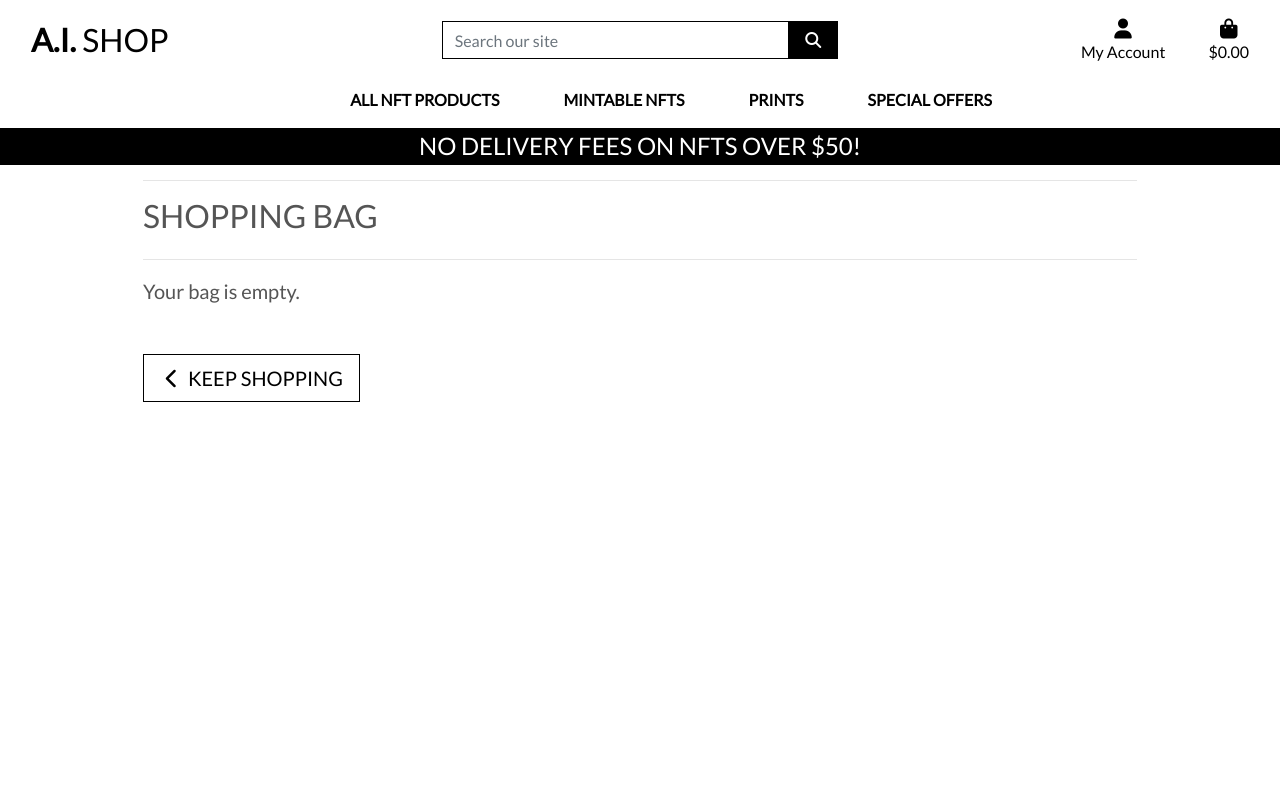
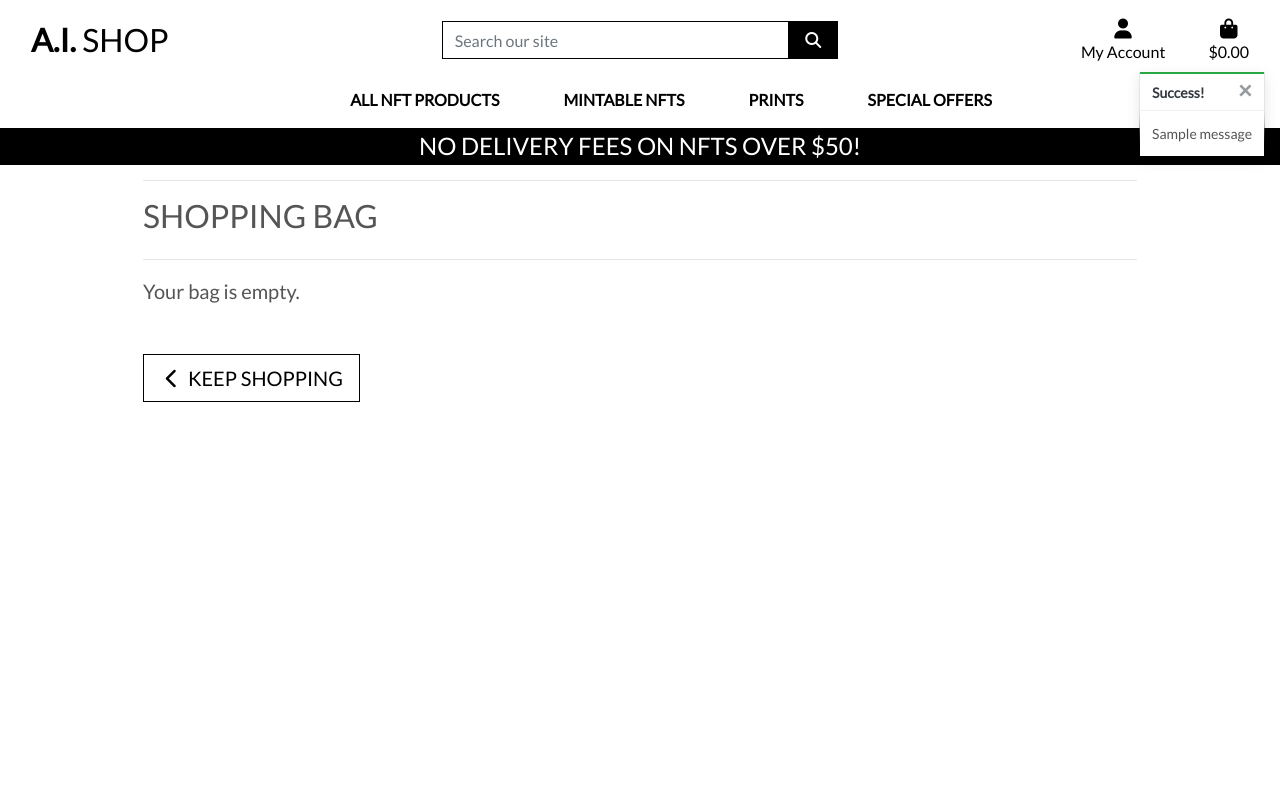
Before and after one commit to AlienatedSoftware/Forth_Mielstone_AI_shop, a Django app: page /bag/ in a window 1280 px wide. Run offline with Django 3.2, Linux system fonts and the light colour scheme; tables that the repository leaves empty hold one stand-in row (values such as "Sample post"); one stand-in notice (Sample message) is shown; some libraries are stand-ins or nearby versions.

Commit message:
Fixed removal button in bag & added toasts

```diff
--- a/AI_shop/settings.py
+++ b/AI_shop/settings.py
@@ -79,6 +79,8 @@ TEMPLATES = [
         },
     },
 ]
+
+MESSAGE_STORAGE = 'django.contrib.messages.storage.session.SessionStorage'
 
 AUTHENTICATION_BACKENDS = [
     # Needed to login by username in Django admin, regardless of `allauth`
--- a/bag/templates/bag/bag.html
+++ b/bag/templates/bag/bag.html
@@ -142,7 +142,9 @@
     // On click removal of item
     $('.remove-item').click(function(e) {
         var csrfToken = "{{ csrf_token }}";
-        var itemId = $(this).attr('id')[1];
+
+        var itemId = $(this).attr('id').split('_')[1];
+
         var url = `/bag/remove/${itemId}/`;
         var data = {'csrfmiddlewaretoken': csrfToken};
 
--- a/bag/views.py
+++ b/bag/views.py
@@ -1,4 +1,8 @@
 from django.shortcuts import render, redirect, reverse, HttpResponse
+
+from django.contrib import messages
+
+from products.models import Product
 
 # Create your views here.
 
@@ -10,14 +14,19 @@ def view_bag(request):
 def add_to_bag(request, item_id):
     """ Quantity of products to the shopping bag """
 
+    product = Product.objects.get(pk=item_id)
     quantity = int(request.POST.get('quantity'))
     redirect_url = request.POST.get('redirect_url')
     bag = request.session.get('bag', {})
 
     if item_id in list(bag.keys()):
         bag[item_id] += quantity
+        messages.success(request,
+                        (f'Updated {product.name} '
+                        f'quantity to {bag[item_id]}'))
     else:
         bag[item_id] = quantity
+        messages.success(request, f'Added {product.name} to your bag')
 
     request.session['bag'] = bag
     return redirect(redirect_url)
--- a/static/css/base.css
+++ b/static/css/base.css
@@ -106,6 +106,23 @@ a.category-badge > span.badge:hover {
     cursor: pointer;
 }
 
+/* ------------------------------- toasts */
+
+.message-container {
+    position: fixed;
+    top: 72px;
+    right: 15px;
+    z-index: 99999999999;
+}
+
+.custom-toast {
+    overflow: visible;
+}
+
+.toast-capper {
+    height: 2px;
+}
+
 /* -------------------------------- Media Queries */
 
 /* Slightly larger container on xl screens */
--- a/templates/base.html
+++ b/templates/base.html
@@ -103,7 +103,21 @@
     </header>
 
     {% if messages %}
-      <div class="message-container"></div>
+        <div class="message-container">
+            {% for message in messages %}
+                {% with message.level as level %}
+                    {% if level == 40 %}
+                        {% include 'includes/toasts/toast_error.html' %}
+                    {% elif level == 30 %}
+                        {% include 'includes/toasts/toast_warning.html' %}
+                    {% elif level == 25 %}
+                        {% include 'includes/toasts/toast_success.html' %}
+                    {% else %}
+                        {% include 'includes/toasts/toast_info.html' %}
+                    {% endif %}
+                {% endwith %}
+            {% endfor %}
+        </div>
     {% endif %}
 
     {% block page_header %}
@@ -113,6 +127,9 @@
     {% endblock %}
 
     {% block postloadjs %}
+    <script type="text/javascript">
+        $('.toast').toast('show');
+    </script>
     {% endblock %}
 
 
--- /dev/null
+++ b/templates/includes/toasts/toast_success.html
@@ -0,0 +1,13 @@
+<div class="toast custom-toast rounded-0 border-top-0" data-autohide="false">
+    <div class="arrow-up arrow-success"></div>
+    <div class="w-100 toast-capper bg-success"></div>
+    <div class="toast-header bg-white text-dark">
+        <strong class="mr-auto">Success!</strong>
+        <button type="button" class="ml-2 mb-1 close text-dark" data-dismiss="toast" aria-label="Close">
+            <span aria-hidden="true">&times;</span>
+        </button>
+    </div>
+    <div class="toast-body bg-white">
+        {{ message }}
+    </div>
+</div>
```
Also changed, not shown: templates/includes/toasts/toast_error.html (added, +13 -0 lines), templates/includes/toasts/toast_info.html (added, +13 -0 lines), templates/includes/toasts/toast_warning.html (added, +13 -0 lines).
